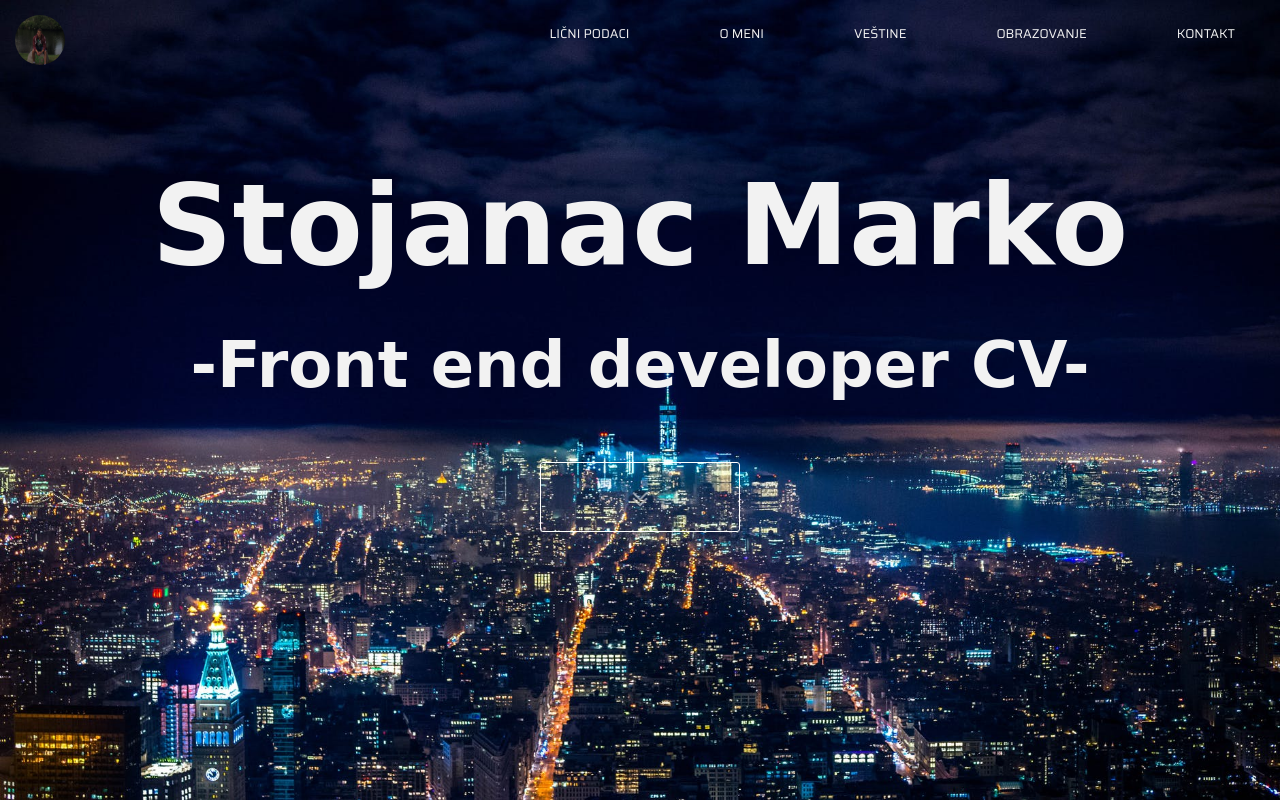
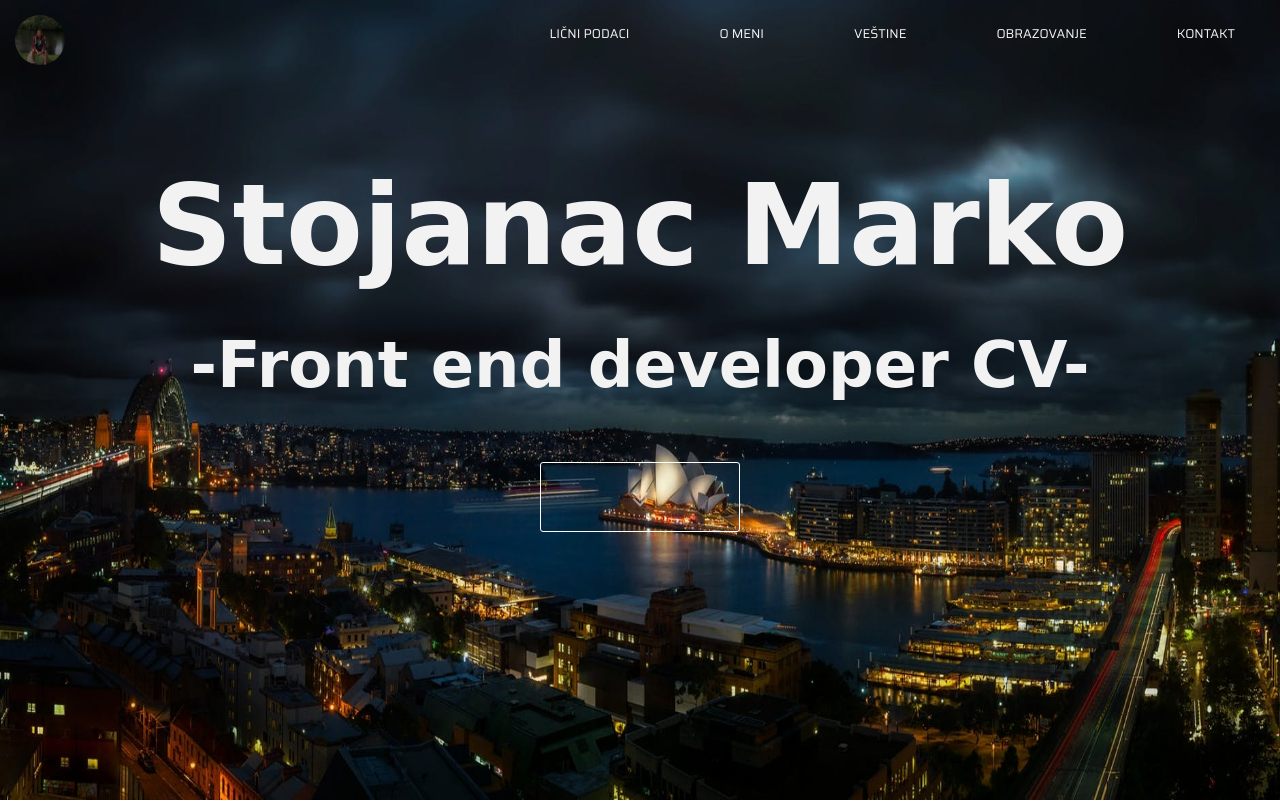
Before and after one commit to StojanacMarko/resume, a plain HTML site: page index.html in a window 1280 px wide. Shown: the top 802 px of the page. Drawn offline with nearby package versions, Linux system fonts and the light colour scheme; a web font is replaced by a local one.

Commit message:
changed background

```diff
--- a/style.css
+++ b/style.css
@@ -88,7 +88,7 @@
   .hero {
     height: 100vh;
     width: 100vw;
-    background-image: url(img/ny_hero_img.jpeg);
+    background-image: url(img/sydney_night.jpeg);
     background-size: 100% 100%;
     background-repeat: no-repeat;
     overflow: hidden;
```
